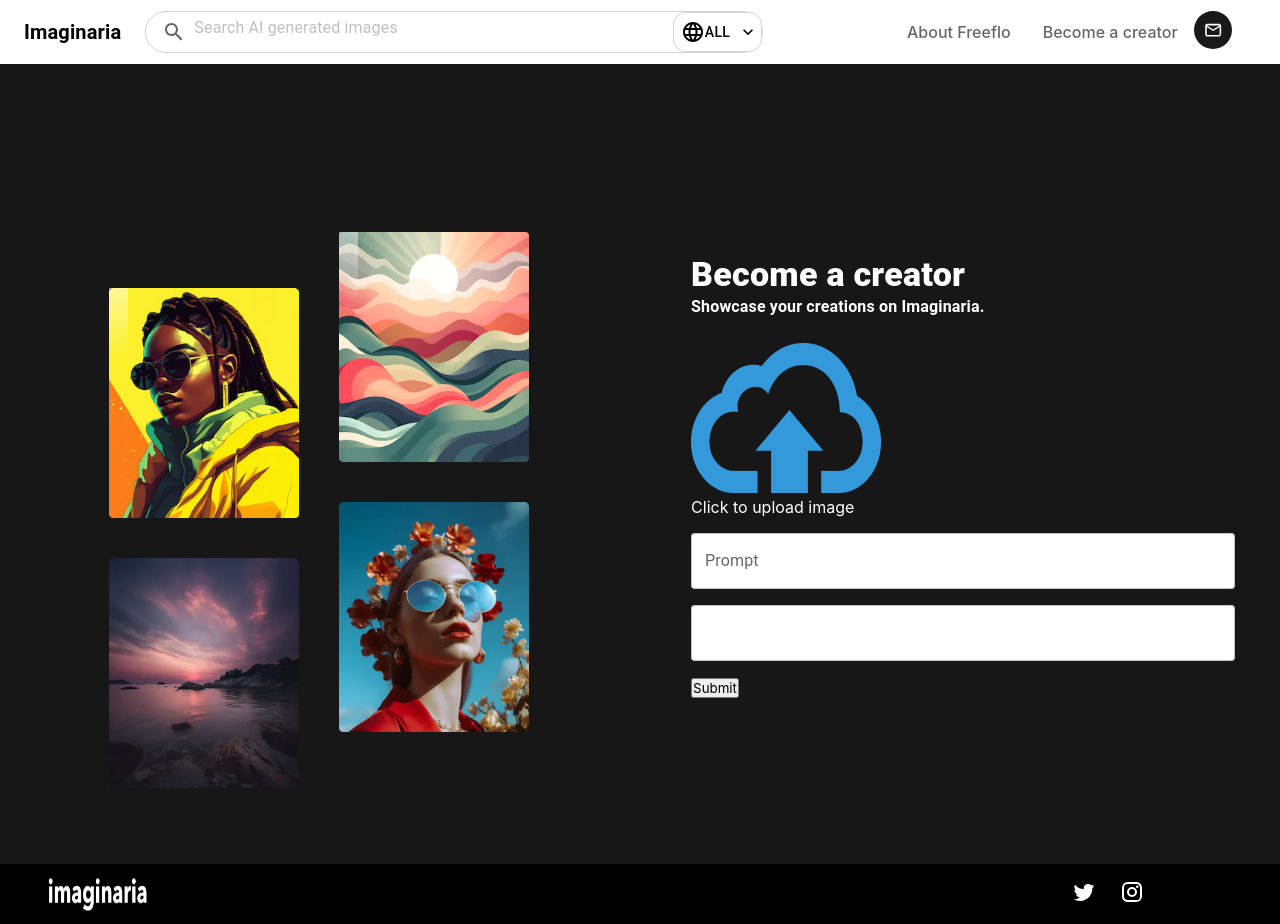
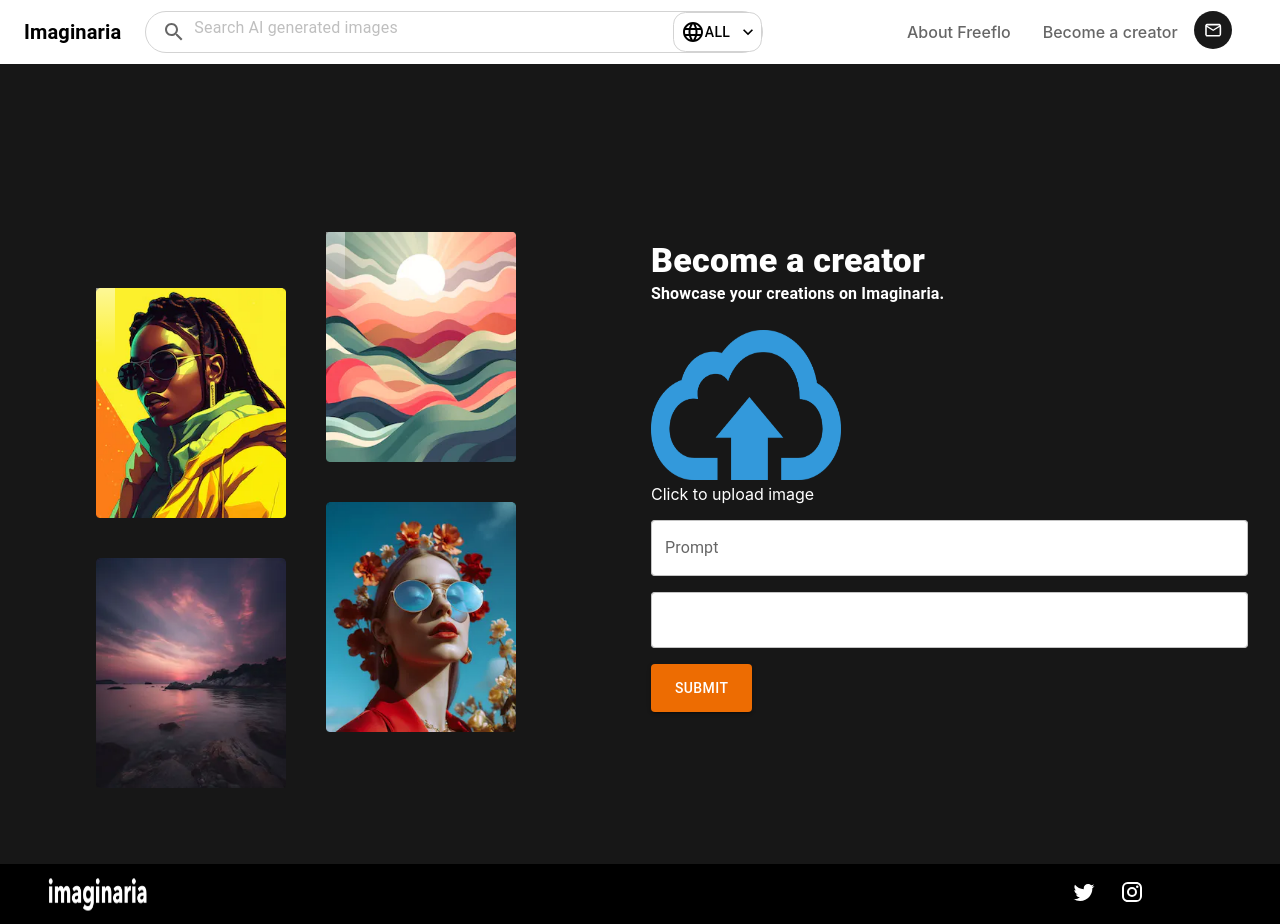
Before and after one commit to TsvetomirMichov/imagininaria, a React (Vite) app: page /newPost in a window 1280 px wide. Built offline with nearby package versions, Linux system fonts and the light colour scheme.

Commit message:
Update CreatePost.jsx

```diff
--- a/src/pages/CreatePost/CreatePost.jsx
+++ b/src/pages/CreatePost/CreatePost.jsx
@@ -5,7 +5,6 @@ import { ref, uploadBytesResumable, getDownloadURL } from "firebase/storage";
 import { useNavigate } from "react-router-dom";
 import Navbar from '../../components/Navbar/Navbar';
 import { Box, Button, TextField, Typography } from '@mui/material';
-
 
 import Footer from '../../components/Footer/Footer'
 import TopImageLeft1 from '../../images/about/image.webp'
@@ -227,9 +226,9 @@ const CreatePost = ({ title }) => {
                                             onChange={(e) => setPostDetails((prev) => ({ ...prev, lastName: e.target.value }))}
                                             sx={{ mb: '1em' }}
                                         />
-                                        <button variant="contained" color="warning" type="submit" >
+                                        <Button variant="contained" color="warning" type="submit" sx={{p:3,height:'2em'}} >
                                             Submit
-                                        </button>
+                                        </Button>
                                     </form>
                                 </Box>
                             </Box>
```
